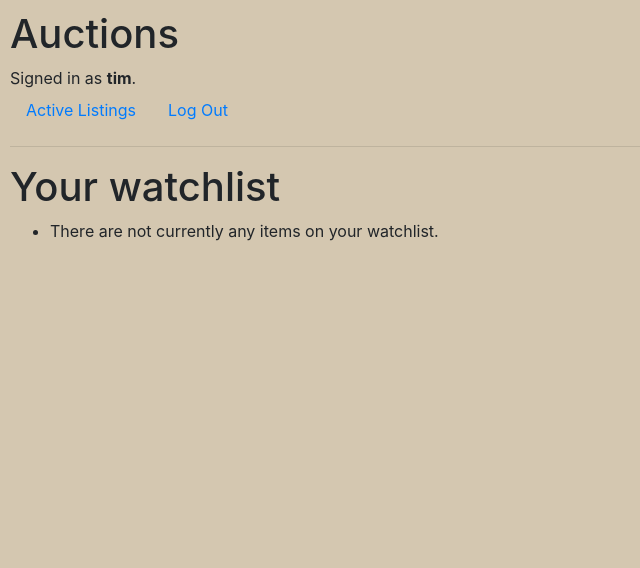
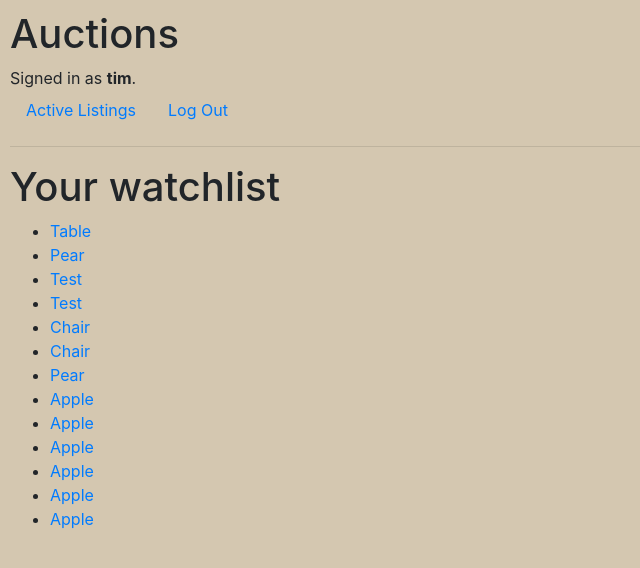
Before and after one commit to OliviaU-B/commerce-project, a Django app: page /watchlist in a window 1280 px wide. Shown: the top 568 px of the page, without its empty margins (0-640 px from the left). Run offline with Django 3.2, Linux system fonts and the light colour scheme; a user stored in the database is signed in; data comes from the database, SQL or seed files in the repository; some libraries are stand-ins or nearby versions.

Commit message:
Add logged in user's watchlist

```diff
--- a/auctions/models.py
+++ b/auctions/models.py
@@ -27,6 +27,10 @@ class WatchedItem(models.Model):
     auction_listing = models.ForeignKey(AuctionListing, on_delete=models.CASCADE)
     user = models.ForeignKey(User, on_delete=models.CASCADE)
 
+    def __str__(self):
+        return f"{self.auction_listing}"
+
+
 # class Comments(models.Model):
 #     listing_name = models.ForeignKey(AuctionListings.name, on_delete=models.CASCADE)
 #     user_name = models.ForeignKey(User.username, on_delete=models.CASCADE)
--- a/auctions/templates/auctions/watchlist.html
+++ b/auctions/templates/auctions/watchlist.html
@@ -5,8 +5,8 @@
 <h1>Your watchlist</h1>
 
 <ul>
-    {% for item in watchlist %}
-        <li>{{ item.name }}</li>
+    {% for item in watched_items %}
+        <li><a href="{% url 'listing' item.id %}">{{ item }}</a></li>
     {% empty %}
         <li>There are not currently any items on your watchlist.</li>
     {% endfor %}
--- a/auctions/views.py
+++ b/auctions/views.py
@@ -95,4 +95,8 @@ def add_to_watchlist(request, id):
 
 
 def view_watchlist(request):
-    return render(request, "auctions/watchlist.html")
+    watched_items = WatchedItem.objects.filter(user=request.user)
+
+    return render(request, "auctions/watchlist.html", {
+        "watched_items": watched_items,
+    })
```
